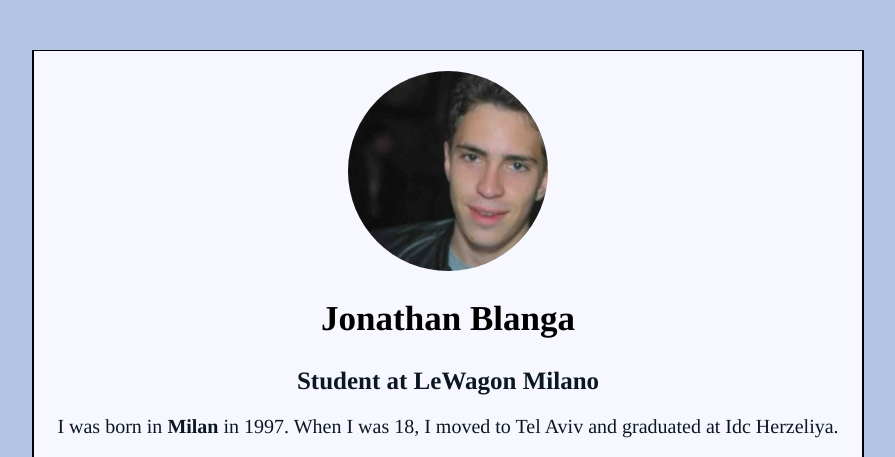
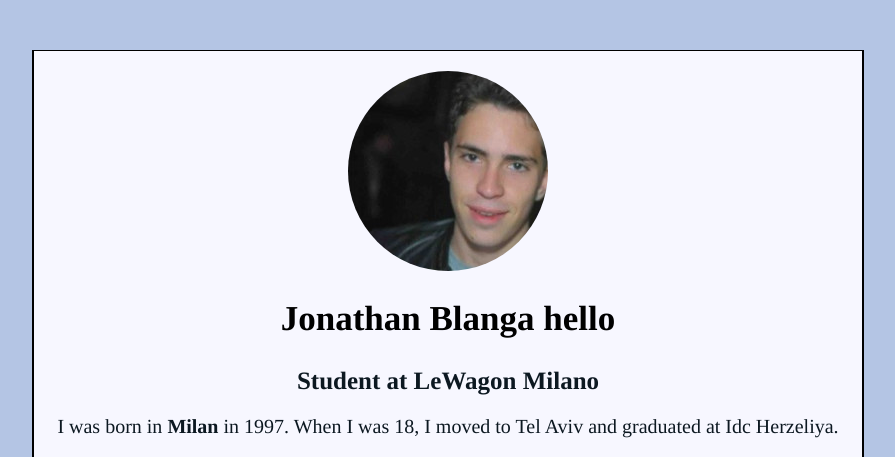
Before and after one commit to jonnyblanga/jonnyblanga.github.io, a plain HTML site: page index.html in a window 1280 px wide. Shown: the top 457 px of the page, without its empty margins (192-1087 px from the left). Drawn offline with Linux system fonts and the light colour scheme.

Commit message:
change h1

```diff
--- a/index.html
+++ b/index.html
@@ -5,7 +5,7 @@
     <meta charset="utf-8">
     <link rel="stylesheet" href="https://use.fontawesome.com/releases/v5.0.10/css/all.css">
 
-    <title> Jonathan Blanga </title>
+    <title> Jonathan Blanga  </title>
 
   </head>
 
@@ -13,7 +13,7 @@
     <div class="container">
       <div class="card card-text-center">
         <img src="images/0.jpeg" alt="Alien Picture" id="image-circle">
-        <h1>Jonathan Blanga</h1>
+        <h1>Jonathan Blanga hello</h1>
         <h2> Student at LeWagon Milano </h2>
         <p>I was born in <strong>Milan</strong> in 1997. When I was 18, I moved to Tel Aviv and graduated at Idc Herzeliya.</p>
       </div>
```
